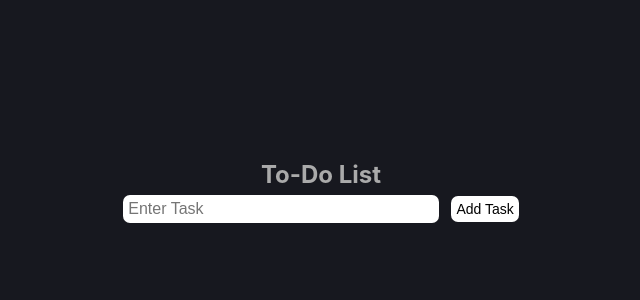
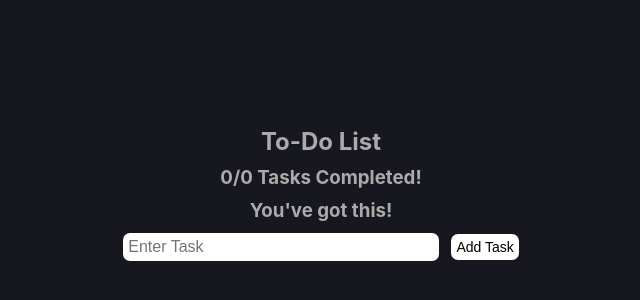
Before and after one commit to manisht8/Todo-App-React, a React (Create React App) app: page / in a window 1280 px wide. Shown: the part 206-506 px from the top of the page, without its empty margins (319-959 px from the left). Built offline with nearby package versions, Linux system fonts and the light colour scheme.

Commit message:
Feat: Delete Task, Custom Message Header

```diff
--- a/package.json
+++ b/package.json
@@ -34,5 +34,8 @@
       "last 1 firefox version",
       "last 1 safari version"
     ]
+  },
+  "devDependencies": {
+    "@babel/plugin-proposal-private-property-in-object": "^7.21.11"
   }
 }
--- a/src/App.css
+++ b/src/App.css
@@ -14,6 +14,10 @@
   justify-content: center;
   align-items: center;
 }
+
+h2, h3{
+  margin: 5px 0px;
+ }
 
 .tasks-container{
   width: 65%;
--- a/src/App.js
+++ b/src/App.js
@@ -30,14 +30,47 @@ function App() {
     setTodos(tempTodos);
   }
 
+  function handleDeleteTask(taskIndex) {
+    const tempTodos = todos.filter((task, index) => index !== taskIndex);
+    console.log(taskIndex, tempTodos);
+    setTodos(tempTodos);
+
+    if (tempTodos.length === 0) {
+      localStorage.removeItem('todos');
+    }
+  }
+
+  let completedTasks = todos.filter((task) => task.isCompleted).length;
+  let totalTasks = todos.length;
+
+  function getMessage() {
+    let progress = (completedTasks / totalTasks) * 100;
+    if (progress === 100) {
+      return "Well Done!";
+    }
+    if (progress >= 75) {
+      return "Almost there!";
+    }
+    if (progress === 0) {
+      return "Get few tasks done!";
+    }
+    return "You've got this!";
+  }
+
   return (
     <div className="App">
       <div className="tasks-container">
         <h2>To-Do List</h2>
+        <h3>{completedTasks}/{totalTasks} Tasks Completed!</h3>
+        <h3>{getMessage()}</h3>
         <TaskInput onTaskAdd={(taskName) => handleAddTask(taskName)} />
         {
           todos.map((task, index) => (
-            <Task key={index} {...task} onStatusUpdate={(status) => handleCompleteTask(index, status)} />
+            <Task
+            {...task}
+            key={index}
+            onStatusUpdate={(status) => handleCompleteTask(index, status)}
+            onDelete={() => handleDeleteTask(index)} />
           ))
         }
       </div>
--- a/src/Task.js
+++ b/src/Task.js
@@ -1,6 +1,6 @@
 import { useState, useEffect } from "react";
 
-function Task({ name, isCompleted, onStatusUpdate }) {
+function Task({ name, isCompleted, onStatusUpdate, onDelete }) {
   const [checked, setChecked] = useState(isCompleted);
 
   function handleChecked() {
@@ -22,7 +22,9 @@ function Task({ name, isCompleted, onStatusUpdate }) {
       </div>
       <div>
         <button className="button">Edit</button>
-        <button className="button">Delete</button>
+        <button
+        className="button"
+        onClick={onDelete}>Delete</button>
       </div>
     </div>
   );
```
Also changed, not shown: 1 other file (tests, documents, lock files or other folders).
